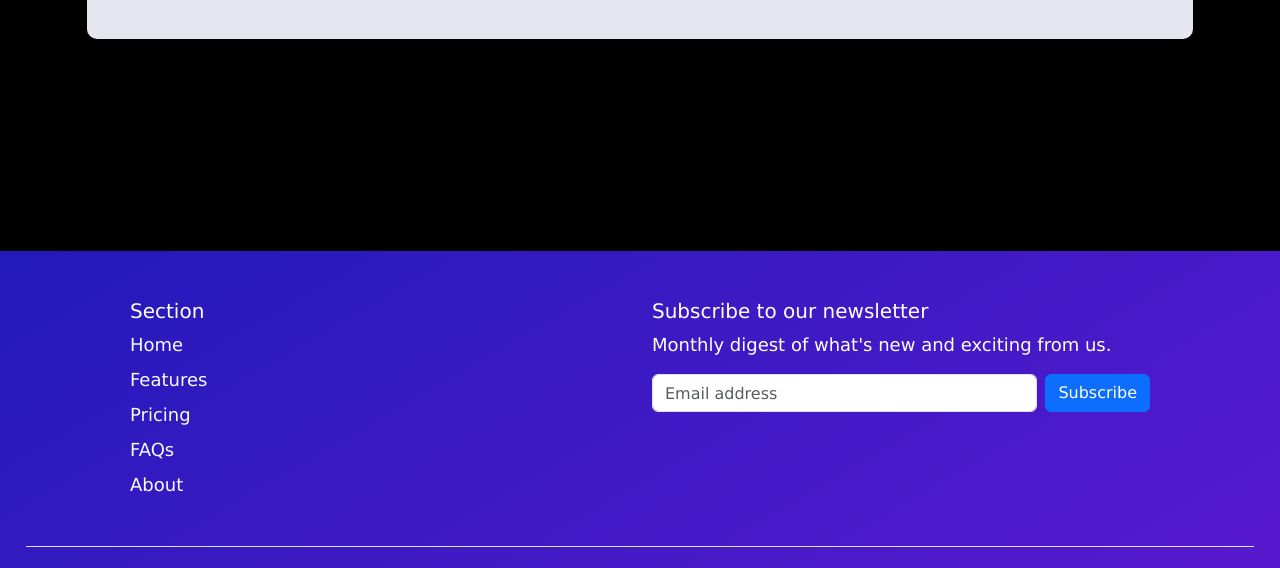
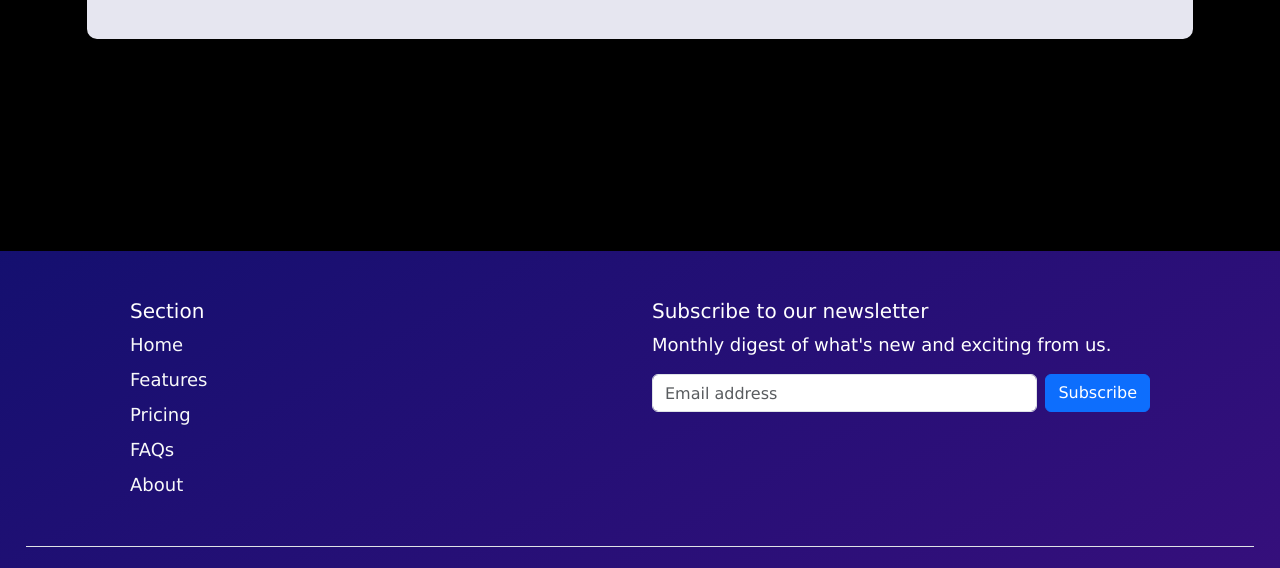
Before and after one commit to Ash-Greninja101/Ash-Greninja101.github.io, a plain HTML site: page index.html in a window 1280 px wide. Shown: the part 3045-3613 px from the top of the page. Drawn offline with nearby package versions, Linux system fonts and the light colour scheme.

Commit message:
make footer bg transparent

```diff
--- a/styles/options.css
+++ b/styles/options.css
@@ -20,7 +20,7 @@
 #the-footer {
   width:100%;
   margin-top: 5%;
-  background: linear-gradient(150deg, rgb(34, 26, 186) 0%, rgb(96, 25, 209) 100%);
+  background: linear-gradient(150deg, rgb(34, 26, 186, 0.6) 0%, rgb(96, 25, 209, 0.6) 100%);
   color: white;
 }
 #the-footer ul{
```
